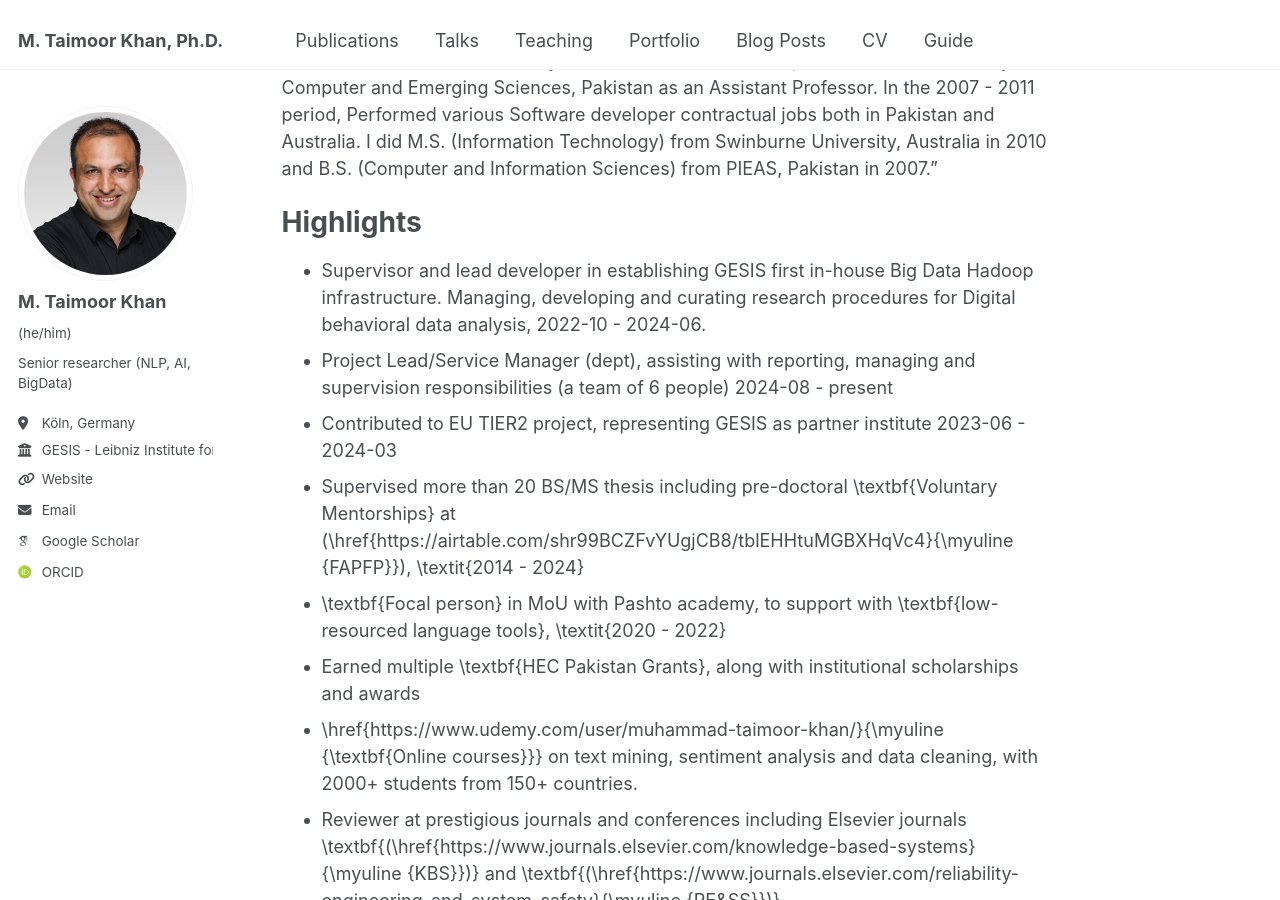
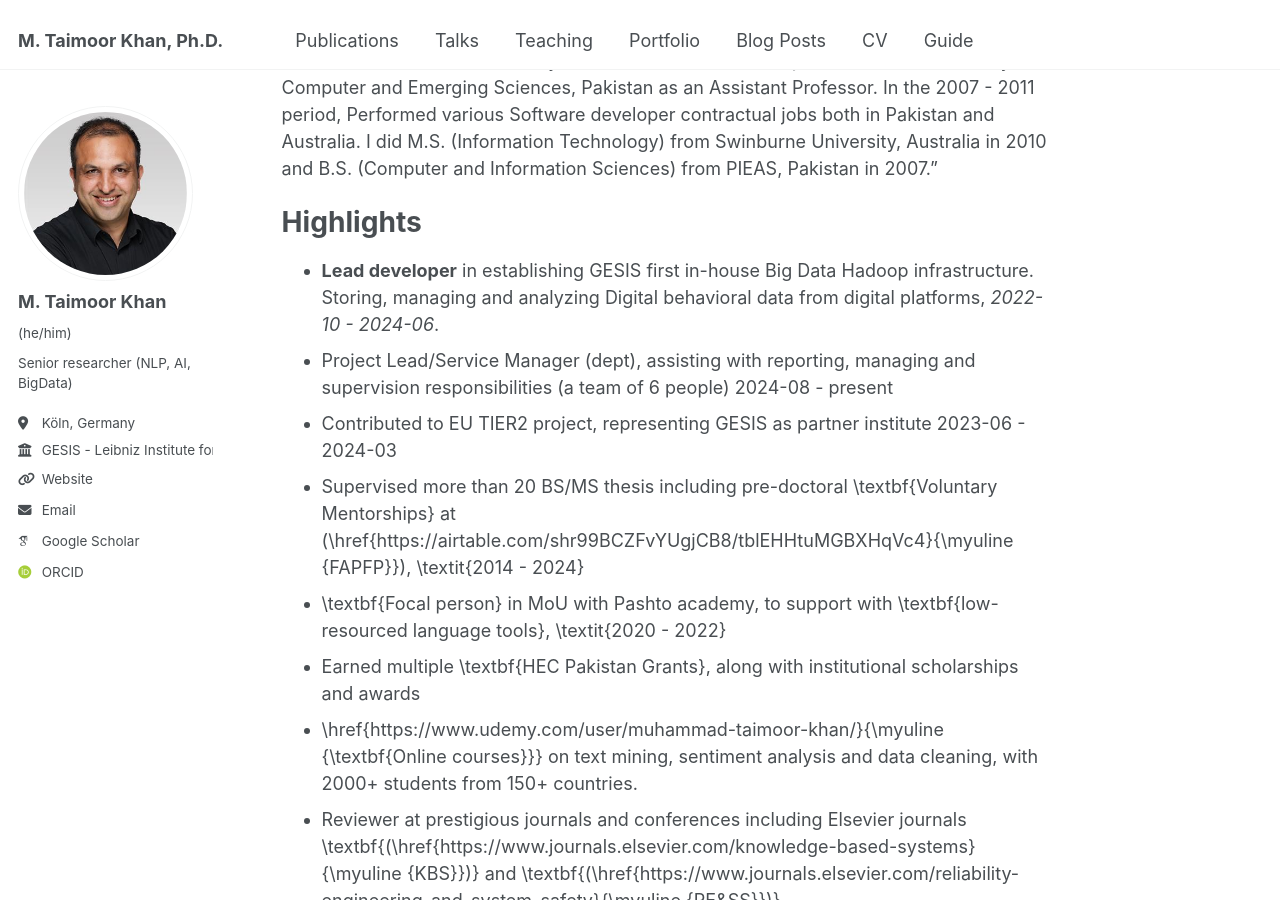
Before and after one commit to taimoorkhan-nlp/taimoorkhan-nlp.github.io, a Jekyll site: the page built from _pages/about.md, in a window 1280 px wide and 900 px high, scrolled down 344 px. Built offline with Jekyll 4.4.1, drawn with Linux system fonts in a browser that asks for light colours; some web fonts are replaced.

Commit message:
Update about.md

```diff
--- a/_pages/about.md
+++ b/_pages/about.md
@@ -14,7 +14,7 @@ Before joining GESIS in 2022, I worked for 11 years in academia, starting as a L
 
 Highlights
 ======
-- Supervisor and lead developer in establishing GESIS first in-house Big Data Hadoop infrastructure. Managing, developing and curating research procedures for Digital behavioral data analysis, 2022-10 - 2024-06.
+- <strong>Lead developer</strong> in establishing GESIS first in-house Big Data Hadoop infrastructure. Storing, managing and analyzing Digital behavioral data from digital platforms, <em>2022-10 - 2024-06</em>.
 - Project Lead/Service Manager (dept), assisting with reporting, managing and supervision responsibilities (a team of 6 people) 2024-08 - present
 - Contributed to EU TIER2 project, representing GESIS as partner institute 2023-06 - 2024-03
 - Supervised more than 20 BS/MS thesis including pre-doctoral \textbf{Voluntary Mentorships} at (\href{https://airtable.com/shr99BCZFvYUgjCB8/tblEHHtuMGBXHqVc4}{\myuline {FAPFP}}), \textit{2014 - 2024}
```
